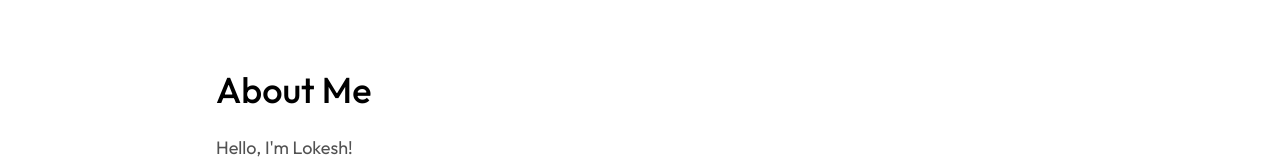
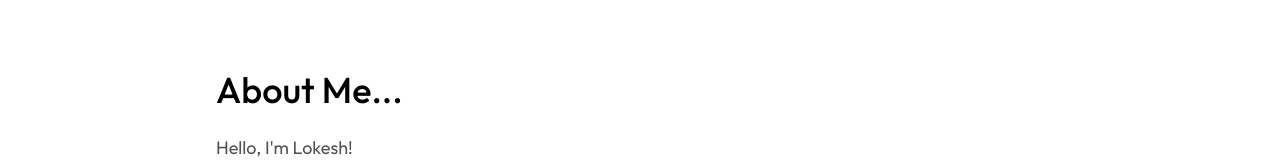
Before and after one commit to lokeshchauhan521/Portfolio2.0, a Next.js app: page / in a window 1280 px wide. Shown: the part 584-744 px from the top of the page. Built offline with nearby package versions, Linux system fonts and the light colour scheme; a web font is replaced by a local one.

Commit message:
Update page.tsx

```diff
--- a/app/about/page.tsx
+++ b/app/about/page.tsx
@@ -16,7 +16,7 @@ export default function About() {
   return (
     <>
       <section className="max-w-4xl mx-auto pb-4 px-6">
-        <h2>About Me</h2>
+        <h2>About Me...</h2>
         <div className="mt-6">
           <div>
             <p className="text-lg text-light">
```
